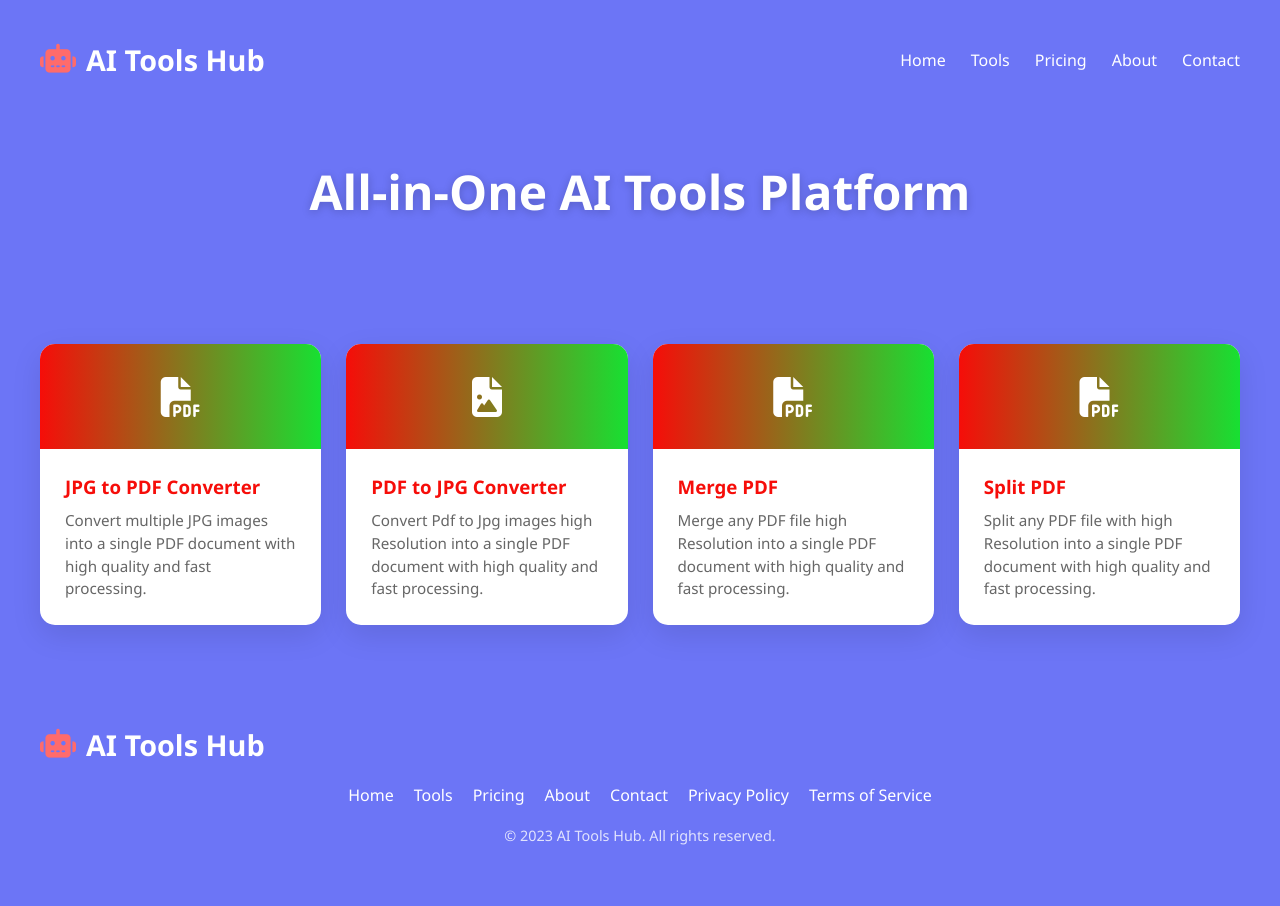
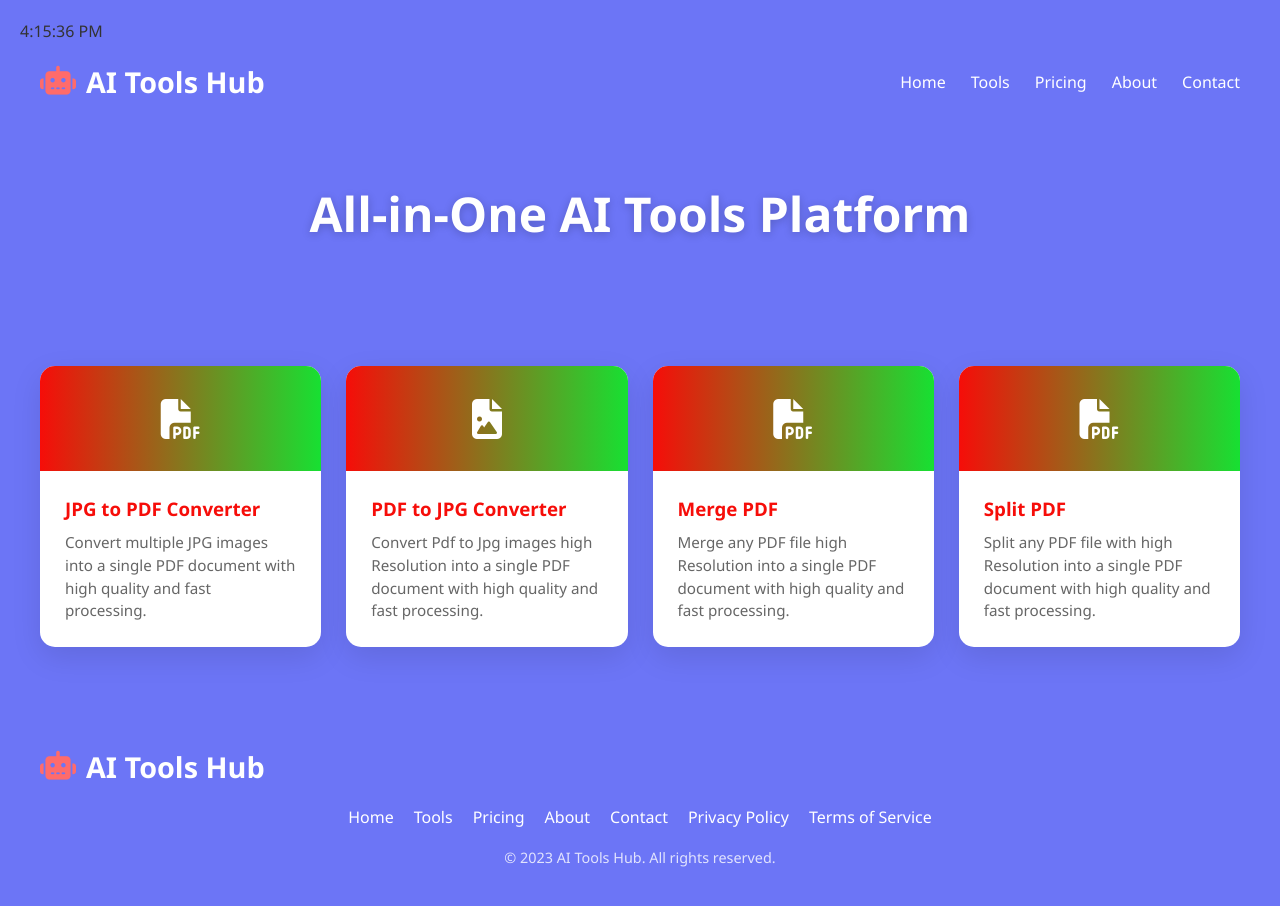
Before and after one commit to JKHAS786/editpdf, a plain HTML site: page index.html in a window 1280 px wide. Before the commit the page ends 885 px from the top, so only its background shows below. Drawn offline with nearby package versions, Linux system fonts and the light colour scheme.

Commit message:
Update index.html

```diff
--- a/index.html
+++ b/index.html
@@ -9,6 +9,7 @@
     <script src="https://cdnjs.cloudflare.com/ajax/libs/jspdf/2.5.1/jspdf.umd.min.js"></script>
 </head>
 <body>
+    <span id="timestamp"></span>
     <div class="container">
         <header>
             <div class="logo">
```
